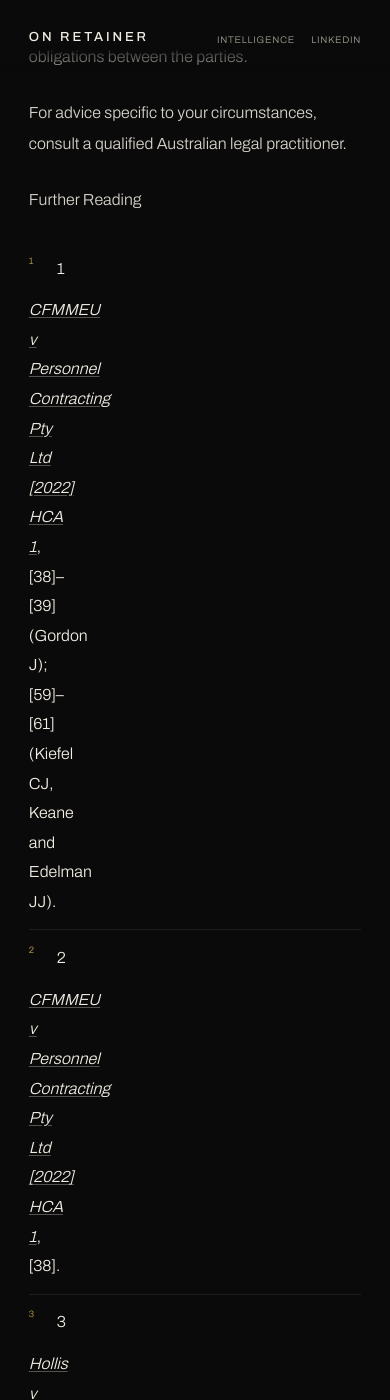
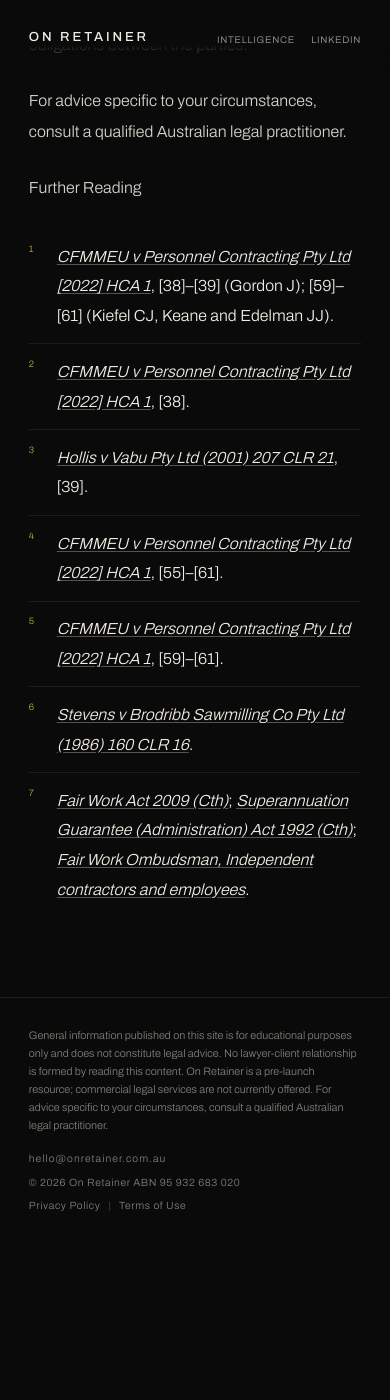
Before and after one commit to Syn-axe/solid-guacamole, a Jekyll site: the page built from _articles/independent-contractor-vs-employee.md, in a window 390 px wide and 1400 px high, scrolled down 5198 px. Built offline with Jekyll 4.4.1, drawn with Linux system fonts in a browser that asks for light colours; after the commit the page ends 6448 px from its top, so only the background shows below that.

Commit message:
Update article.html

```diff
--- a/_layouts/article.html
+++ b/_layouts/article.html
@@ -110,8 +110,9 @@
 
     .article-meta-strip {
       display: grid;
-      grid-template-columns: repeat(4, minmax(0, 1fr));
-      gap: 1.5rem;
+      grid-template-columns: 1.2fr 1.1fr 0.8fr 1.1fr;
+      gap: clamp(0.75rem, 2vw, 1.5rem);
+      width: 100%;
       padding: 1rem 0 1.15rem;
       border-top: 1px solid var(--border-faint);
       border-bottom: 1px solid var(--border-faint);
@@ -285,14 +286,17 @@
       margin: 5rem 0 0.85rem;
     }
 
-    .article-body .footnotes {
+    .article-body .footnotes,
+    .article-body ol.footnotes {
+      width: 100%;
       margin: 0;
       padding: 0;
     }
 
     .article-body .footnotes::before { display: none; }
 
-    .article-body .footnotes ol {
+    .article-body .footnotes ol,
+    .article-body ol.footnotes {
       list-style: none;
       counter-reset: further-reading;
       margin: 0;
@@ -310,13 +314,25 @@
       opacity: 1;
     }
 
+    .article-body .footnotes li::marker { content: ''; }
+
     .article-body .footnotes li::before {
       content: counter(further-reading);
+      grid-column: 1;
+      grid-row: 1;
       font-family: 'Archivo', sans-serif;
       font-size: 0.58rem;
       line-height: 1.7;
       color: var(--gold);
     }
+
+    .article-body .footnotes li > p {
+      grid-column: 2;
+      grid-row: 1;
+      min-width: 0;
+    }
+
+    .article-body .footnotes li > .fn-num { display: none; }
 
     .article-body .footnotes li:last-child { border-bottom: 0; }
 
@@ -440,7 +456,9 @@
       .status-tag { display: none; }
       .article-header, .article-body { padding-left: 1.8rem; padding-right: 1.8rem; }
       .article-header { padding-top: 3rem; }
-      .article-meta-strip { grid-template-columns: repeat(2, minmax(0, 1fr)); }
+      .article-meta-strip {
+        grid-template-columns: repeat(2, minmax(0, 1fr));
+      }
       footer { flex-direction: column; align-items: flex-start; gap: 1rem; }
       .footer-brand { align-items: flex-start; }
     }
@@ -494,7 +512,7 @@
       <div class="article-meta-strip" aria-label="Article details">
         <div class="meta-item">
           <span class="meta-label">Category</span>
-          <span class="meta-value meta-value--accent">{{ page.category }}</span>
+          <span class="meta-value">{{ page.category }}</span>
         </div>
         <div class="meta-item">
           <span class="meta-label">Risk Level</span>
```
